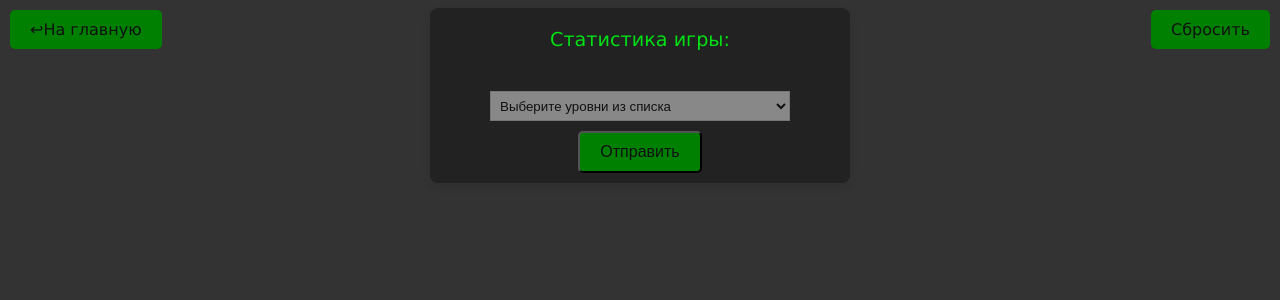
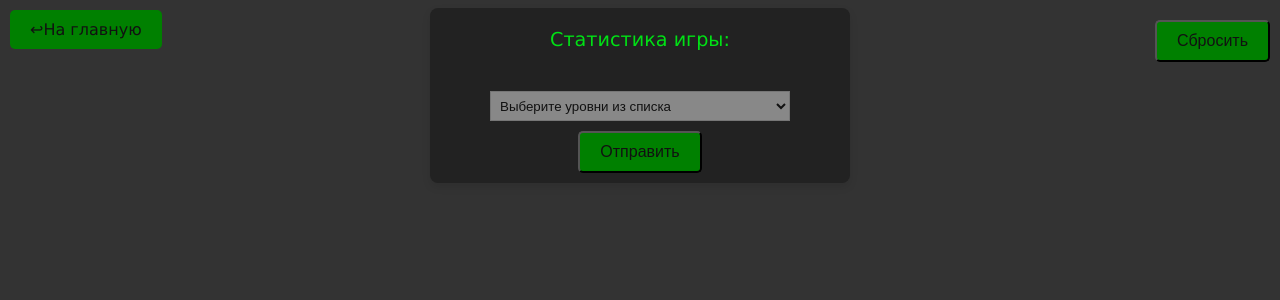
Before and after one commit to LeonovIlya/Stats_FastApi, a FastAPI app: template app/templates/stats.html in a window 1280 px wide. Shown: the top 300 px of the page. Run offline with FastAPI, Linux system fonts and the light colour scheme; the template is opened without the code that fills it, so the values that code supplies are empty; some libraries are stand-ins or nearby versions.

Commit message:
some changes

```diff
--- a/app/main.py
+++ b/app/main.py
@@ -20,7 +20,7 @@ app.add_middleware(SessionMiddleware,
 @app.get('/', response_class=HTMLResponse)
 async def get_index(request: Request):
     request.session['url'] = None
-    request.session['selected_levels'] = None
+    request.session['selected_levels'] = []
     return templates.TemplateResponse(
         'index.html',
         {'request': request})
@@ -43,7 +43,7 @@ async def get_stats(request: Request):
                'устарела!<br><a href="/">Вернуться на главную страницу</a>'
     try:
         if await check_url(url):
-            selected_levels = request.session.get('selected_levels', None)
+            selected_levels = request.session.get('selected_levels')
             game_name, game_link = await get_game_name_link(url)
             all_levels, data = await parse_stats(url, selected_levels)
             return templates.TemplateResponse(
@@ -62,5 +62,8 @@ async def get_stats(request: Request):
 @app.post('/stats', response_class=HTMLResponse)
 async def post_stats(request: Request,
                      selected_levels: Annotated[list, Form()] = None):
-    request.session['selected_levels'] = selected_levels
+    if selected_levels is None:
+        request.session['selected_levels'] = []
+    else:
+        request.session['selected_levels'] = selected_levels
     return RedirectResponse(url='/stats', status_code=303)
--- a/app/parsers/html_parser.py
+++ b/app/parsers/html_parser.py
@@ -7,10 +7,13 @@ import numpy as np
 import aiohttp
 import pandas as pd
 import swifter
+import warnings
 from url_parser import get_base_url
 from bs4 import BeautifulSoup
 
 from app.parsers.time_parser import get_total_time, parse_value_teams
+
+warnings.simplefilter(action='ignore', category=pd.errors.PerformanceWarning)
 
 HEADERS = {
     'User-Agent': 'Mozilla/5.0 (Windows NT 6.1; WOW64; rv:28.0) '
@@ -37,7 +40,7 @@ async def get_game_name_link(url: str) -> tuple[str, str]:
     return game.get_text(), game_url
 
 
-async def get_game_start_time(url: str) -> dt.datetime:
+async def get_game_start_time(url: str) -> tuple[dt.datetime, bool]:
     _, game_url = await get_game_name_link(url)
     response = await get_response(game_url + '&lang=ru')
     soup = BeautifulSoup(response, 'html.parser')
@@ -46,7 +49,13 @@ async def get_game_start_time(url: str) -> dt.datetime:
     start_time = re.search(r'\d\d\.\d\d\.\d\d\d\d \d*:\d\d:\d\d',
                            start_time)
     start_time = dt.datetime.strptime(start_time[0], '%d.%m.%Y %H:%M:%S')
-    return start_time
+    solo = soup.find('span',
+                     string='Играем').find_next().text
+    if re.search('В одиночку', solo):
+        solo = True
+    elif re.search('Командами', solo):
+        solo = False
+    return start_time, solo
 
 
 async def check_url(url: str) -> bool:
@@ -95,12 +104,13 @@ def repr_value(value: list) -> str:
 async def dataframe_to_html(
         df: pd.core.frame.DataFrame,
         game_start: dt.datetime,
-        lvl_list: list[str] = None) -> tuple[np.ndarray, str]:
+        lvl_list: list[str] = None,
+        solo: bool = False) -> tuple[np.ndarray, str]:
 
     all_columns = df.columns.values  # получаем все заголовки столбцов
     for i in all_columns:
-        df[i] = df[i].swifter.apply(parse_value_teams)  # парсим каждую ячейку
-        # в столбцах и получаем лист [команда, время апа]
+        df[i] = df[i].swifter.apply(parse_value_teams, solo=solo)  # парсим
+        # каждую ячейку в столбцах и получаем лист [команда, время апа]
 
     for index, column in reversed(list(enumerate(df))):
         if index != 0:
@@ -135,8 +145,8 @@ async def parse_stats(url: str, lvl_list: list[str] = None):
     table = await get_table_from_url(url)
     if table:
         dataframe = await table_to_dataframe(table)
-        game_start = await get_game_start_time(url)
-        return await dataframe_to_html(dataframe, game_start, lvl_list)
+        game_start, solo = await get_game_start_time(url)
+        return await dataframe_to_html(dataframe, game_start, lvl_list, solo)
     else:
         return 'Ошибка парсинга статистики! Проверьте доступность статистики '\
                'или попробуйте еще раз!'
--- a/app/static/stats_style.css
+++ b/app/static/stats_style.css
@@ -186,9 +186,6 @@ tbody td:nth-last-child(-n + 3) {
 	font-size: 1em;
 	line-height: 1.1;
 }
-.submit_button{
-    text-align: center;
-}
 
 input[type="submit"] {
     margin-top: 10px;
@@ -199,6 +196,7 @@ input[type="submit"] {
     border-radius: 5px;
     cursor: pointer;
     font-size: 16px;
+    text-align: center;
 }
 
 input[type="submit"]:hover {
@@ -226,15 +224,4 @@ input[type="submit"]:hover {
     position: absolute;
     top: 10px;
     right: 10px;
-    text-decoration: none;
-    background-color: #008000;
-    color: #111;
-    padding: 10px 20px;
-    border-radius: 5px;
-    cursor: pointer;
-    font-size: 16px;
 }
-
-.reset_button:hover {
-    background-color: #004000;
-}
--- a/app/templates/stats.html
+++ b/app/templates/stats.html
@@ -10,7 +10,11 @@
 </head>
 <body>
 <a href="/" class="back_button">↩На главную</a>
-<a href="/stats" class="reset_button">Сбросить</a>
+<form action="" method="post">
+    <div class="reset_button">
+        <input type="submit" value="Сбросить">
+    </div>
+</form>
 <div class="df_container">
     <div class="container">
         <div class="container_text">Статистика игры:</div>
@@ -20,14 +24,12 @@
                 <div class="checkselect">
                     {% for i in all_levels %}
                         <label>
-                            <input type="checkbox" name="selected_levels" value="{{ i }}">
+                            <input type="checkbox" name="selected_levels" value="{{ i }}" {% if i in selected_levels %}checked{% endif %}>
                                 {{ i }}
                         </label>
                     {% endfor %}
                 </div>
-                <div class="submit_button">
                 <input type="submit" value="Отправить">
-                </div>
             </form>
         </div>
     </div>
```
Also changed, not shown: app/parsers/time_parser.py (+6 -2 lines), README.md.
